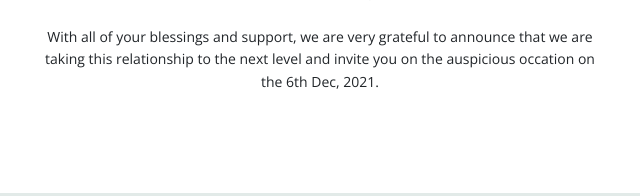
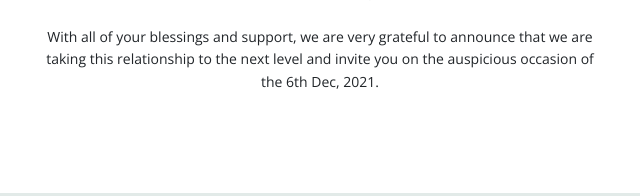
Before and after one commit to webianks/prankit, a plain HTML site: page html/index.html in a window 1280 px wide. Shown: the part 1122-1318 px from the top of the page, 320-960 px from the left. Drawn offline with nearby package versions, Linux system fonts and the light colour scheme; files that its build step writes are made by us from their sources; no server answers; files whose address does not match are found by name; a web font is replaced by a local one.

Commit message:
Ready #6

```diff
--- a/html/index.html
+++ b/html/index.html
@@ -35,7 +35,7 @@
 				<img src="img/story-flowers.png" alt="flowers">
 			</div>
 			<h1 class="title">Message</h1>
-			<p class="m-auto">With all of your blessings and support, we are very grateful to announce that we are taking this relationship to the next level and invite you on the auspicious occation on the 6th Dec, 2021.</p>
+			<p class="m-auto">With all of your blessings and support, we are very grateful to announce that we are taking this relationship to the next level and invite you on the auspicious occasion of the 6th Dec, 2021.</p>
 		</div>
 	</section>
 	<!-- Section Date -->
```
Also changed, not shown: index.html (+1 -1 lines).
